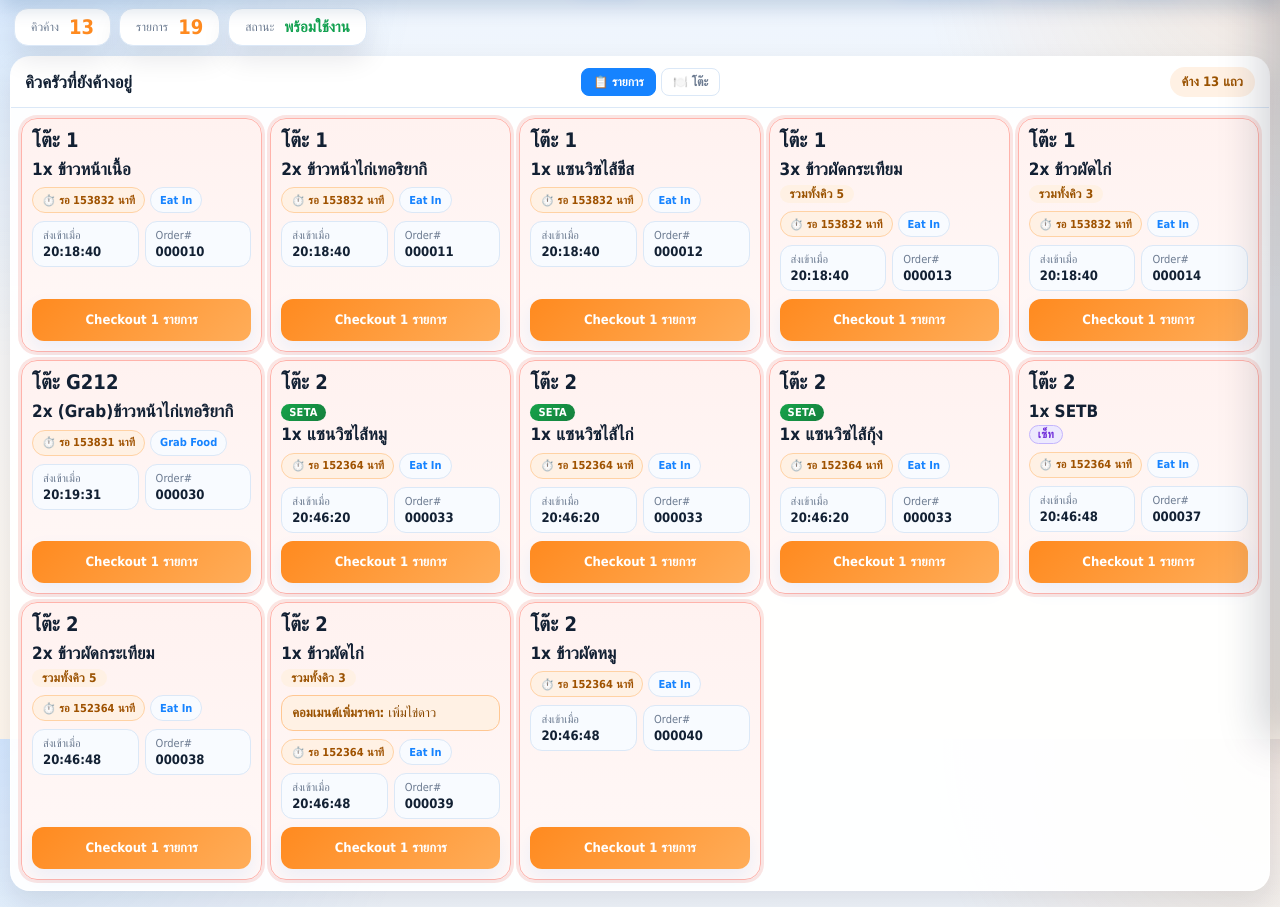
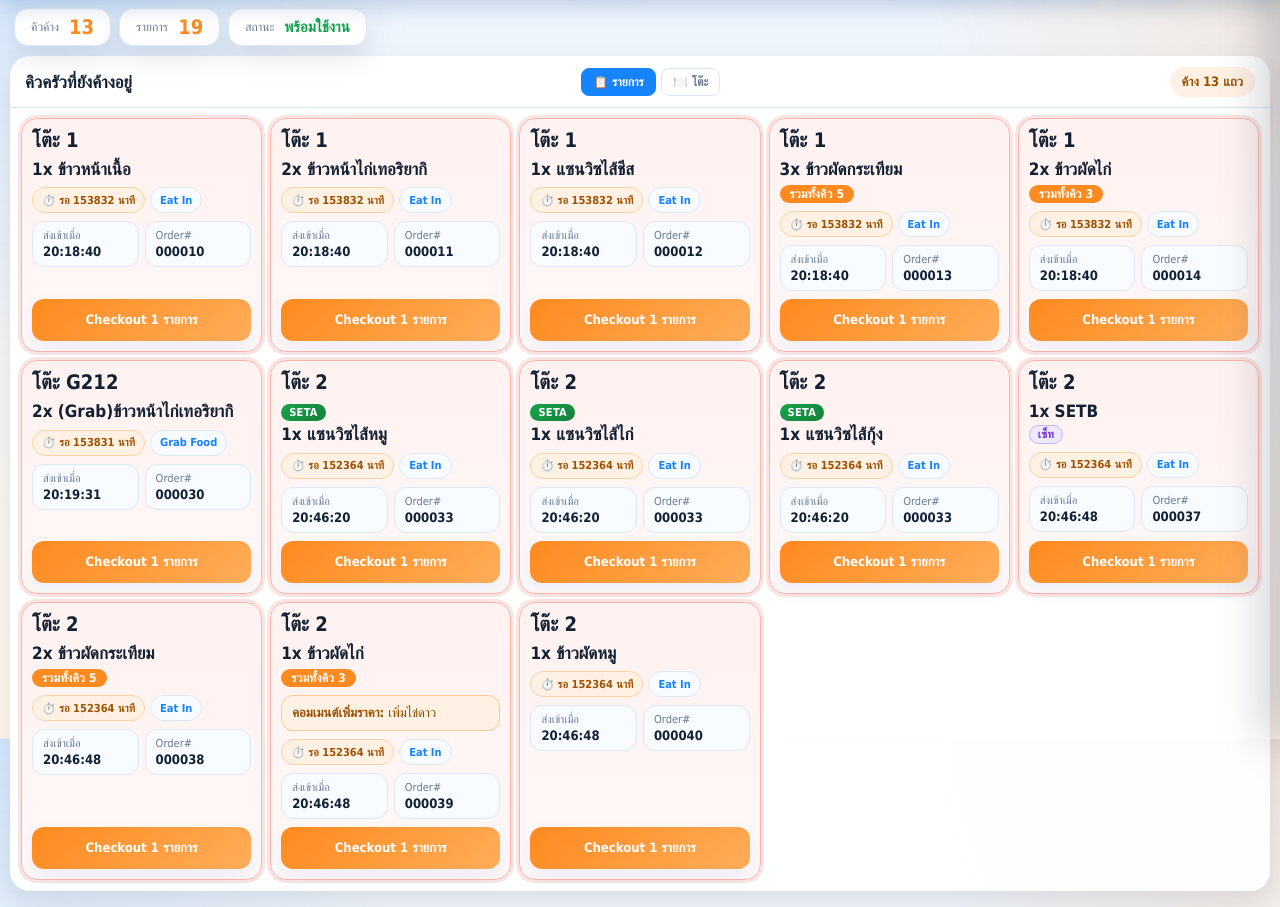
Before and after one commit to moochanakarn-pixel/All-Project-Checker, a PHP site: page /checker.php in a window 1280 px wide. Shown: the part 61-968 px from the top of the page. Run offline with PHP 8.4, Linux system fonts and the light colour scheme; data comes from the database, SQL or seed files in the repository; data that the repository does not hold is empty; some libraries are stand-ins or nearby versions.

Commit message:
fix: เปลี่ยน pill รวมทั้งคิว เป็นส้มทึบ+ขาว ป้องกันกลืนกับ warn-red card
ใช้ background:var(--secondary) + color:#fff แทน secondary-soft+#9a5200
เพื่อให้ตัดกับทุก background ของการ์ด (ปกติ, warn-yellow, warn-red)

Co-Authored-By: Claude Sonnet 4.6 <noreply@anthropic.com>
Claude-Session: https://claude.ai/code/session_01VZriq3Tdpbh2ngHSrHhh7V

```diff
--- a/checker/checker.php
+++ b/checker/checker.php
@@ -242,7 +242,7 @@ $_ckBase = _computeCheckerBase();
         .qty-badge.checkout-dark{background:linear-gradient(135deg,var(--secondary),#ffad59);border-color:#ffd8b0;color:#fff}
         .product-block{margin:0 0 8px}
         .product-name{margin:0;font-size:17px;line-height:1.2;word-break:break-word;font-weight:bold}
-        .product-total-hint{margin-top:6px;display:inline-flex;align-items:center;padding:2px 10px;border-radius:999px;background:var(--secondary-soft);color:#9a5200;font-size:12px;font-weight:bold;letter-spacing:.2px}
+        .product-total-hint{margin-top:6px;display:inline-flex;align-items:center;padding:2px 10px;border-radius:999px;background:var(--secondary);color:#fff;font-size:12px;font-weight:bold;letter-spacing:.2px}
         body.hide-qty-hint .product-total-hint,body.hide-qty-hint .ct-item-qtyhint{display:none!important}
         .parent-name-label{
             display:inline-block;margin-bottom:3px;font-size:11px;font-weight:bold;color:#fff;
@@ -528,7 +528,7 @@ $_ckBase = _computeCheckerBase();
         .ct-item.item-combined{background:rgba(139,92,246,.05)}
         /* table-view: sub-item info lines */
         .ct-item-parent{font-size:10px;color:var(--muted,#6b7280);margin-top:1px;font-style:italic}
-        .ct-item-qtyhint{margin-top:4px;display:inline-flex;align-items:center;padding:1px 8px;border-radius:999px;background:var(--secondary-soft);color:#9a5200;font-size:11px;font-weight:bold;letter-spacing:.2px}
+        .ct-item-qtyhint{margin-top:4px;display:inline-flex;align-items:center;padding:1px 8px;border-radius:999px;background:var(--secondary);color:#fff;font-size:11px;font-weight:bold;letter-spacing:.2px}
         .ct-item-ordnum{font-size:10px;color:var(--muted,#6b7280);font-weight:500;margin-left:4px}
         @media(max-width:600px){#activeCards.table-view{grid-template-columns:1fr}}
 </style>
```
